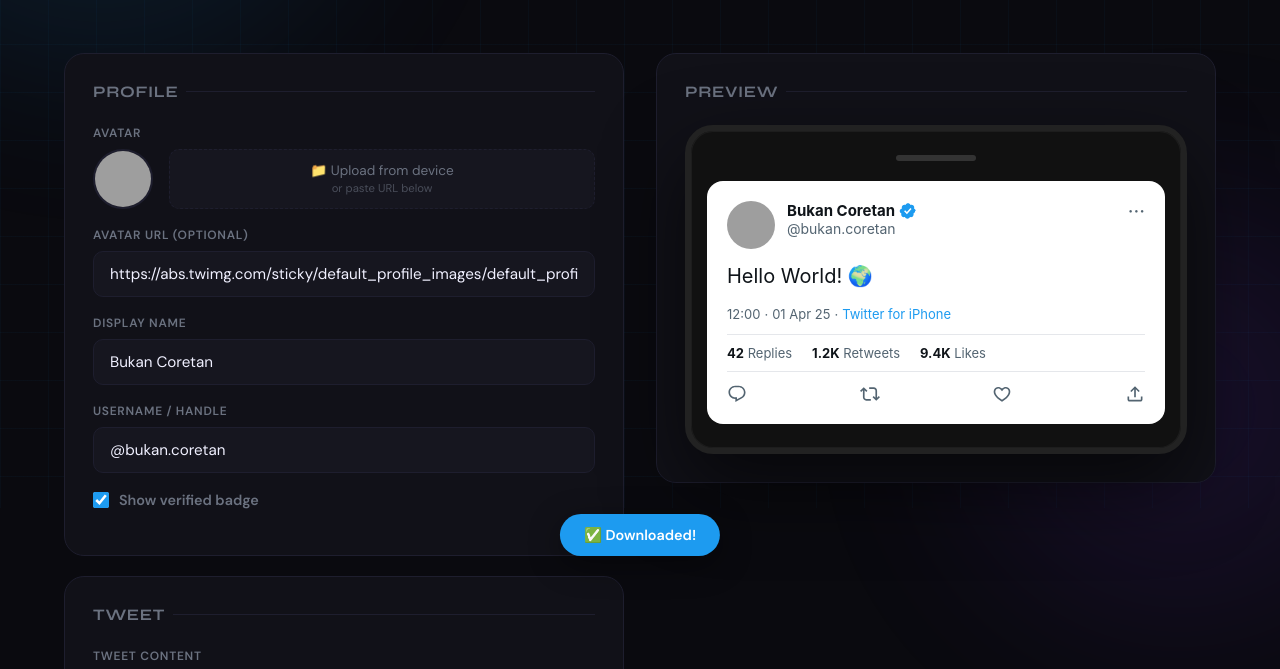
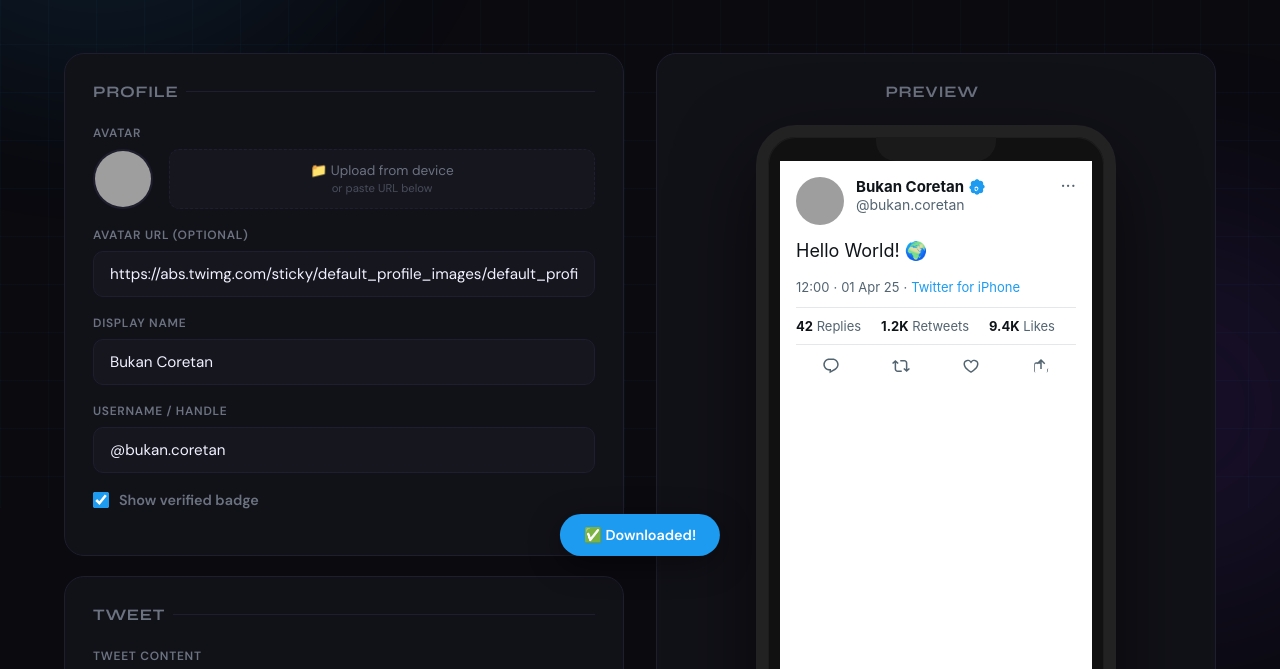
Before and after one commit to CyberHunter404/faketweet, a plain HTML site: page index.html in a window 1280 px wide. Shown: the part 292-961 px from the top of the page. Drawn offline with nearby package versions, Linux system fonts and the light colour scheme; grey boxes are pictures that could not be loaded.

Commit message:
Add files via upload

```diff
--- a/index.html
+++ b/index.html
@@ -31,7 +31,6 @@
       overflow-x: hidden;
     }
 
-    /* Background grid */
     body::before {
       content: '';
       position: fixed;
@@ -44,7 +43,6 @@
       z-index: 0;
     }
 
-    /* Glow blobs */
     .blob {
       position: fixed;
       border-radius: 50%;
@@ -64,7 +62,6 @@
       padding: 40px 24px 80px;
     }
 
-    /* Header */
     header {
       text-align: center;
       margin-bottom: 56px;
@@ -104,7 +101,6 @@
       line-height: 1.6;
     }
 
-    /* Main layout */
     .main-grid {
       display: grid;
       grid-template-columns: 1fr 1fr;
@@ -115,7 +111,6 @@
       .main-grid { grid-template-columns: 1fr; }
     }
 
-    /* Panel */
     .panel {
       background: var(--surface);
       border: 1px solid var(--border);
@@ -141,7 +136,6 @@
       background: var(--border);
     }
 
-    /* Form fields */
     .field { margin-bottom: 18px; }
     label {
       display: block;
@@ -175,7 +169,6 @@
     }
     textarea { min-height: 120px; line-height: 1.6; }
 
-    /* Avatar upload area */
     .avatar-row {
       display: flex;
       align-items: center;
@@ -205,7 +198,6 @@
     .avatar-upload-btn:hover { border-color: var(--accent); color: var(--accent); }
     #avatarFileInput { display: none; }
 
-    /* Theme toggle */
     .theme-row {
       display: flex;
       gap: 10px;
@@ -227,14 +219,12 @@
     .theme-btn.dim-btn   { background: #1e2732; color: #fff; border-color: #2d3748; }
     .theme-btn.active    { border-color: var(--accent); box-shadow: 0 0 0 3px rgba(29,155,240,.2); }
 
-    /* Stats row */
     .stats-row {
       display: grid;
       grid-template-columns: 1fr 1fr 1fr;
       gap: 10px;
     }
 
-    /* Download btn */
     .download-btn {
       width: 100%;
       margin-top: 20px;
@@ -258,7 +248,6 @@
     .download-btn:active { transform: translateY(0); }
     .download-btn:disabled { opacity: 0.6; cursor: not-allowed; transform: none; }
 
-    /* Preview panel */
     .preview-panel {
       background: var(--surface);
       border: 1px solid var(--border);
@@ -266,34 +255,50 @@
       padding: 28px;
       position: sticky;
       top: 24px;
+      display: flex;
+      flex-direction: column;
+      align-items: center;
     }
 
-    /* Preview phone frame */
+    /* PENTING: Phone frame dengan ratio 9:16 */
     .phone-frame {
+      width: 100%;
+      max-width: 360px;
+      aspect-ratio: 9 / 16;
       background: #111;
-      border-radius: 28px;
-      border: 6px solid #222;
-      padding: 24px 16px;
+      border-radius: 40px;
+      border: 12px solid #222;
+      padding: 12px;
       box-shadow: 0 32px 80px rgba(0,0,0,.6), inset 0 0 0 1px rgba(255,255,255,.05);
       position: relative;
       overflow: hidden;
+      display: flex;
+      flex-direction: column;
     }
+
     .phone-frame::before {
       content: '';
-      display: block;
-      width: 80px; height: 6px;
-      background: #333;
-      border-radius: 3px;
-      margin: 0 auto 20px;
+      position: absolute;
+      top: 0;
+      left: 50%;
+      transform: translateX(-50%);
+      width: 120px;
+      height: 24px;
+      background: #1a1a1a;
+      border-radius: 0 0 20px 20px;
+      z-index: 10;
     }
 
-    /* The actual tweet card */
     #tweet-card {
       background: white;
-      border-radius: 16px;
-      padding: 20px;
+      border-radius: 0;
+      padding: 16px;
       font-family: -apple-system, BlinkMacSystemFont, "Segoe UI", Roboto, Arial, sans-serif;
       transition: background 0.25s;
+      width: 100%;
+      height: 100%;
+      overflow-y: auto;
+      margin-top: 12px;
     }
     #tweet-card.dark-theme  { background: #15202b; }
     #tweet-card.dim-theme   { background: #1e2732; }
@@ -305,7 +310,8 @@
       gap: 12px;
     }
     .tc-avatar {
-      width: 48px; height: 48px;
+      width: 48px;
+      height: 48px;
       border-radius: 50%;
       object-fit: cover;
       flex-shrink: 0;
@@ -322,16 +328,17 @@
     #tweet-card.dim-theme .tc-name  { color: #fff; }
 
     .tc-verified {
-      width: 18px; height: 18px;
+      width: 18px;
+      height: 18px;
       flex-shrink: 0;
     }
     .tc-handle { color: rgb(83,100,113); font-size: 14px; }
     #tweet-card.dark-theme .tc-handle,
     #tweet-card.dim-theme  .tc-handle { color: #8b98a5; }
 
-    .tc-more { color: rgb(83,100,113); font-size: 20px; line-height: 1; }
+    .tc-more { color: rgb(83,100,113); font-size: 18px; line-height: 1; cursor: pointer; }
     .tc-content {
-      font-size: 20px;
+      font-size: 18px;
       line-height: 1.55;
       color: rgb(15,20,25);
       margin-bottom: 14px;
@@ -373,18 +380,20 @@
 
     .tc-actions {
       display: flex;
-      justify-content: space-between;
+      justify-content: space-around;
       padding-top: 4px;
     }
     .tc-action-icon {
-      width: 20px; height: 20px;
+      width: 18px;
+      height: 18px;
       fill: rgb(83,100,113);
       display: block;
+      cursor: pointer;
     }
 
-    /* Spinner for download */
     .spin {
-      width: 18px; height: 18px;
+      width: 18px;
+      height: 18px;
       border: 2px solid rgba(255,255,255,.3);
       border-top-color: #fff;
       border-radius: 50%;
@@ -392,7 +401,6 @@
     }
     @keyframes spin { to { transform: rotate(360deg); } }
 
-    /* Toast */
     .toast {
       position: fixed;
       bottom: 32px;
@@ -410,7 +418,6 @@
     }
     .toast.show { transform: translateX(-50%) translateY(0); }
 
-    /* Char counter */
     .char-count {
       text-align: right;
       font-size: 11px;
@@ -428,7 +435,7 @@
   <div class="wrapper">
     <header>
       <div class="badge">
-        <svg width="12" height="12" viewBox="0 0 24 24" fill="currentColor"><path d="M18.244 2.25h3.308l-7.227 8.26 8.502 11.24H16.17l-4.714-6.231-5.401 6.231H2.747l7.73-8.835L1.254 2.25H8.08l4.253 5.622zm-1.161 17.52h1.833L7.084 4.126H5.117z"/></svg>
+        <svg width="12" height="12" viewBox="0 0 24 24" fill="currentColor"><path d="M18.244 2.25h3.308l-7.227 8.26 8.502 11.24H16.17l-4.714-6.231-5.401 6.231H2.747l7.73-8.835L1.254 2.25H8.08l4.253 5.359 5.911-5.359z"/></svg>
         Free · No Login · Runs in Browser
       </div>
       <h1>FakeTweet<br>Generator</h1>
@@ -482,7 +489,7 @@
           <div class="field">
             <label>Tweet Content</label>
             <textarea id="tweetContent" maxlength="560" placeholder="What's happening?">Hello World! 🌍</textarea>
-            <div class="char-count" id="charCount">7 / 280</div>
+            <div class="char-count" id="charCount">15 / 280</div>
           </div>
 
           <div class="field">
@@ -547,7 +554,7 @@
                 <div class="tc-name-row">
                   <span class="tc-name" id="tc-name">Bukan Coretan</span>
                   <svg id="tc-verified" class="tc-verified" viewBox="0 0 24 24" fill="#1d9bf0">
-                    <path d="M22.25 12c0-1.43-.88-2.67-2.19-3.34.46-1.39.2-2.9-.81-3.91s-2.52-1.27-3.91-.81c-.66-1.31-1.91-2.19-3.34-2.19s-2.67.88-3.33 2.19c-1.4-.46-2.91-.2-3.92.81s-1.26 2.52-.8 3.91C1.88 9.33 1 10.57 1 12s.88 2.67 2.19 3.34c-.46 1.39-.21 2.9.8 3.91s2.52 1.26 3.91.81c.67 1.31 1.91 2.19 3.34 2.19s2.68-.88 3.34-2.19c1.39.45 2.9.2 3.91-.81.81-1.01 1.26-2.52.81-3.91 1.31-.67 2.19-1.91 2.19-3.34zm-11.71 4.2L6.8 12.46l1.41-1.42 2.26 2.26 4.8-5.23 1.47 1.36-6.2 6.77z"/>
+                    <path d="M22.25 12c0-1.43-.88-2.67-2.19-3.34.46-1.39.2-2.9-.81-3.91s-2.52-1.27-3.91-.81c-.66-1.31-1.91-2.19-3.34-2.19s-2.67.88-3.33 2.19c-1.4-.46-2.91-.2-3.92.81s-1.26 2.52-.8 3.91-.95 1.91-2.19 3.34c0 1.43.88 2.67 2.19 3.34-.46 1.39-.2 2.9.81 3.91s2.52 1.27 3.91.81c.66 1.31 1.91 2.19 3.34 2.19s2.67-.88 3.33-2.19c1.4.46 2.91.2 3.92-.81s1.26-2.52.8-3.91 1.95-1.91 2.19-3.34zm-11.08 5.54c-.72 0-1.37-.29-1.85-.77-.47-.48-.77-1.15-.82-1.9h1.60c.05.48.36.89.77 1.04.41.15.87.06 1.22-.25.35-.31.56-.77.56-1.25 0-.48-.2-.94-.56-1.25-.35-.31-.81-.4-1.22-.25-.41.15-.72.56-.77 1.04h-1.60c.05-.75.35-1.42.82-1.9.47-.48 1.13-.77 1.85-.77.72 0 1.37.29 1.85.77.47.48.77 1.15.82 1.9-.05.75-.35 1.42-.82 1.9-.47.48-1.13.77-1.85.77z"/>
                   </svg>
                 </div>
                 <div class="tc-handle" id="tc-handle">@bukan.coretan</div>
@@ -572,14 +579,10 @@
             </div>
 
             <div class="tc-actions">
-              <!-- Reply -->
               <svg class="tc-action-icon" viewBox="0 0 24 24"><path d="M1.751 10c0-4.42 3.584-8 8.005-8h4.366c4.49 0 8.129 3.64 8.129 8.13 0 2.96-1.607 5.68-4.196 7.11l-8.054 4.46v-3.69h-.067c-4.49.1-8.183-3.51-8.183-8.01zm8.005-6c-3.317 0-6.005 2.69-6.005 6 0 3.37 2.77 6.08 6.138 6.01l.351-.01h1.761v2.3l5.087-2.81c1.951-1.08 3.163-3.13 3.163-5.36 0-3.39-2.744-6.13-6.129-6.13H9.756z"/></svg>
-              <!-- Retweet -->
               <svg class="tc-action-icon" viewBox="0 0 24 24"><path d="M4.5 3.88l4.432 4.14-1.364 1.46L5.5 7.55V16c0 1.1.896 2 2 2H13v2H7.5c-2.209 0-4-1.79-4-4V7.55L1.432 9.48.068 8.02 4.5 3.88zM16.5 6H11V4h5.5c2.209 0 4 1.79 4 4v8.45l2.068-1.93 1.364 1.46-4.432 4.14-4.432-4.14 1.364-1.46 2.068 1.93V8c0-1.1-.896-2-2-2z"/></svg>
-              <!-- Like -->
               <svg class="tc-action-icon" viewBox="0 0 24 24"><path d="M16.697 5.5c-1.222-.06-2.679.51-3.89 2.16l-.805 1.09-.806-1.09C9.984 6.01 8.526 5.44 7.304 5.5c-1.243.07-2.349.78-2.91 1.91-.552 1.12-.633 2.78.479 4.82 1.074 1.97 3.257 4.27 7.129 6.61 3.87-2.34 6.052-4.64 7.126-6.61 1.111-2.04 1.03-3.7.477-4.82-.561-1.13-1.666-1.84-2.908-1.91zm4.187 7.69c-1.351 2.48-4.001 5.12-8.379 7.67l-.503.3-.504-.3c-4.379-2.55-7.029-5.19-8.382-7.67-1.36-2.5-1.41-4.86-.514-6.67.887-1.79 2.647-2.91 4.601-3.01 1.651-.09 3.368.56 4.798 2.01 1.429-1.45 3.146-2.1 4.796-2.01 1.954.1 3.714 1.22 4.601 3.01.896 1.81.846 4.17-.514 6.67z"/></svg>
-              <!-- Share -->
-              <svg class="tc-action-icon" viewBox="0 0 24 24"><path d="M12 2.59l5.7 5.7-1.41 1.42L13 6.41V16h-2V6.41l-3.3 3.3-1.41-1.42L12 2.59zM21 15l-.02 3.51c0 1.38-1.12 2.49-2.5 2.49H5.5C4.11 21 3 19.88 3 18.5V15h2v3.5c0 .28.22.5.5.5h12.98c.28 0 .5-.22.5-.5L19 15h2z"/></svg>
+              <svg class="tc-action-icon" viewBox="0 0 24 24"><path d="M12 2.59l5.7 5.7-1.41 1.42L13 6.41V16h-2V6.41l-3.3 3.3-1.41-1.42L12 2.59zM21 15l-.02 3.51c0 1.38-1.12 2.49-2.5 2.49H5.5C4.11 21 3 19.88 3 18.5v-9C3 8.12 4.12 7 5.5 7H11v2H5.5c-.83 0-1.5.67-1.5 1.5v9c0 .83.67 1.5 1.5 1.5h13c.83 0 1.5-.67 1.5-1.5l.02-3.51h2z"/></svg>
             </div>
           </div>
         </div>
@@ -590,13 +593,11 @@
   <div class="toast" id="toast">✅ Downloaded!</div>
 
   <script>
-    // Init time/date
     const now = new Date();
     document.getElementById('tweetTime').value = now.toLocaleTimeString('en-US', { hour: '2-digit', minute: '2-digit', hour12: false });
     document.getElementById('tweetDate').value = now.toLocaleDateString('en-US', { day: '2-digit', month: 'short', year: '2-digit' });
     syncAllToPreview();
 
-    // Live sync all inputs
     const syncMap = {
       displayName:  () => document.getElementById('tc-name').textContent = v('displayName'),
       userHandle:   () => document.getElementById('tc-handle').textContent = v('userHandle'),
@@ -620,12 +621,8 @@
     });
 
     function v(id) { return document.getElementById(id).value; }
+    function syncAllToPreview() { Object.values(syncMap).forEach(fn => fn()); }
 
-    function syncAllToPreview() {
-      Object.values(syncMap).forEach(fn => fn());
-    }
-
-    // Avatar file upload
     document.getElementById('avatarFileInput').addEventListener('change', function(e) {
       const file = e.target.files[0];
       if (!file) return;
@@ -643,7 +640,6 @@
       document.getElementById('tc-avatar').src = src;
     }
 
-    // Char count
     function updateCharCount() {
       const len = v('tweetContent').length;
       const el = document.getElementById('charCount');
@@ -651,7 +647,6 @@
       el.className = 'char-count' + (len > 280 ? ' over' : len > 240 ? ' warn' : '');
     }
 
-    // Theme
     function setTheme(theme, btn) {
       const card = document.getElementById('tweet-card');
       card.className = theme === 'light' ? '' : theme + '-theme';
@@ -659,7 +654,6 @@
       btn.classList.add('active');
     }
 
-    // Download
     async function downloadTweet() {
       const btn = document.getElementById('downloadBtn');
       btn.disabled = true;
```
